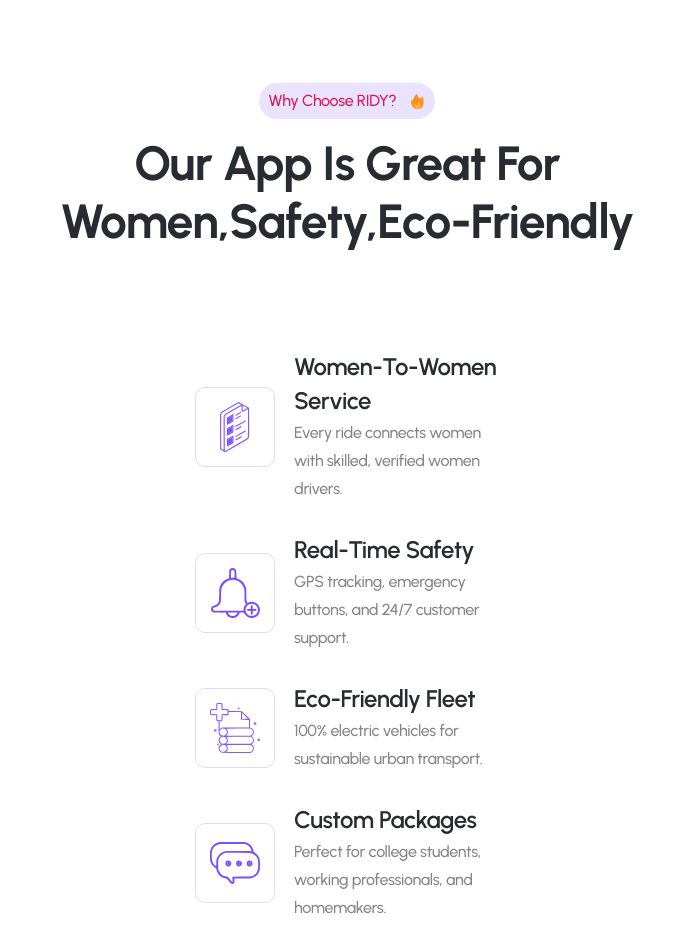
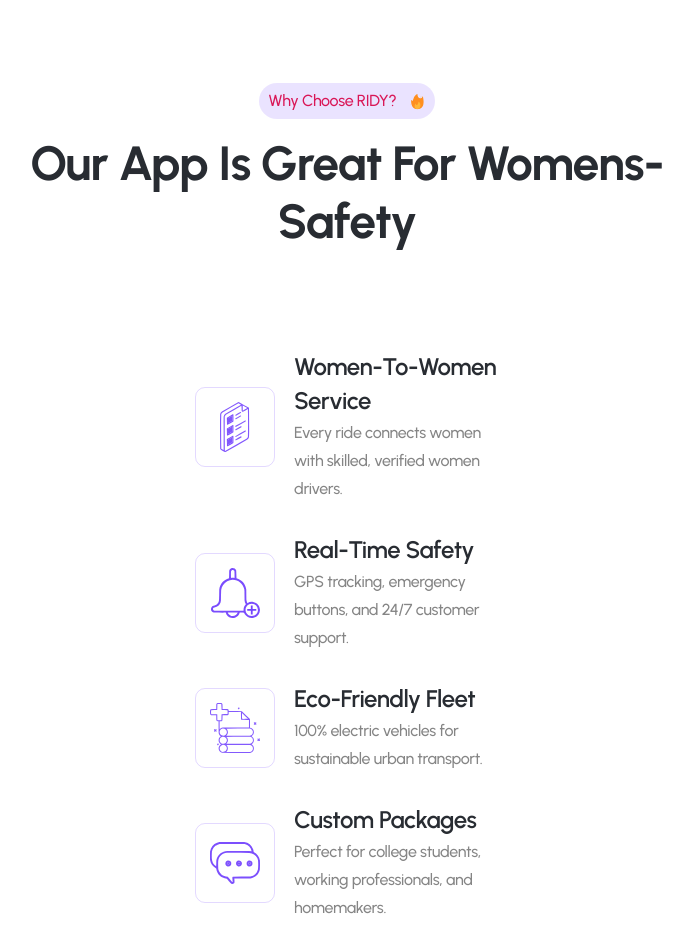
Before and after one commit to sanjai06/Ridy-website-new, a Next.js app: page / in a window 1280 px wide. Shown: the part 3600-4531 px from the top of the page, without its empty margins (293-986 px from the left). Built offline with nearby package versions, Linux system fonts and the light colour scheme.

Commit message:
modified

```diff
--- a/src/app/Components/Feature/Feature1.jsx
+++ b/src/app/Components/Feature/Feature1.jsx
@@ -10,7 +10,9 @@ const Feature1 = () => {
                     <div className="section-title text-center mxw-685 mx-auto wow fadeInUp" data-wow-delay=".2s">
                         <SectionTitle
                             SubTitle="Why Choose RIDY? "
-                            Title="Our app is great for Women,Safety,Eco-Friendly"
+                            Title=
+                            {`Our app is great for
+                            Womens-Safety`}
                         ></SectionTitle>
                     </div>
                     <div className="wcu-wrapper style1">
```
